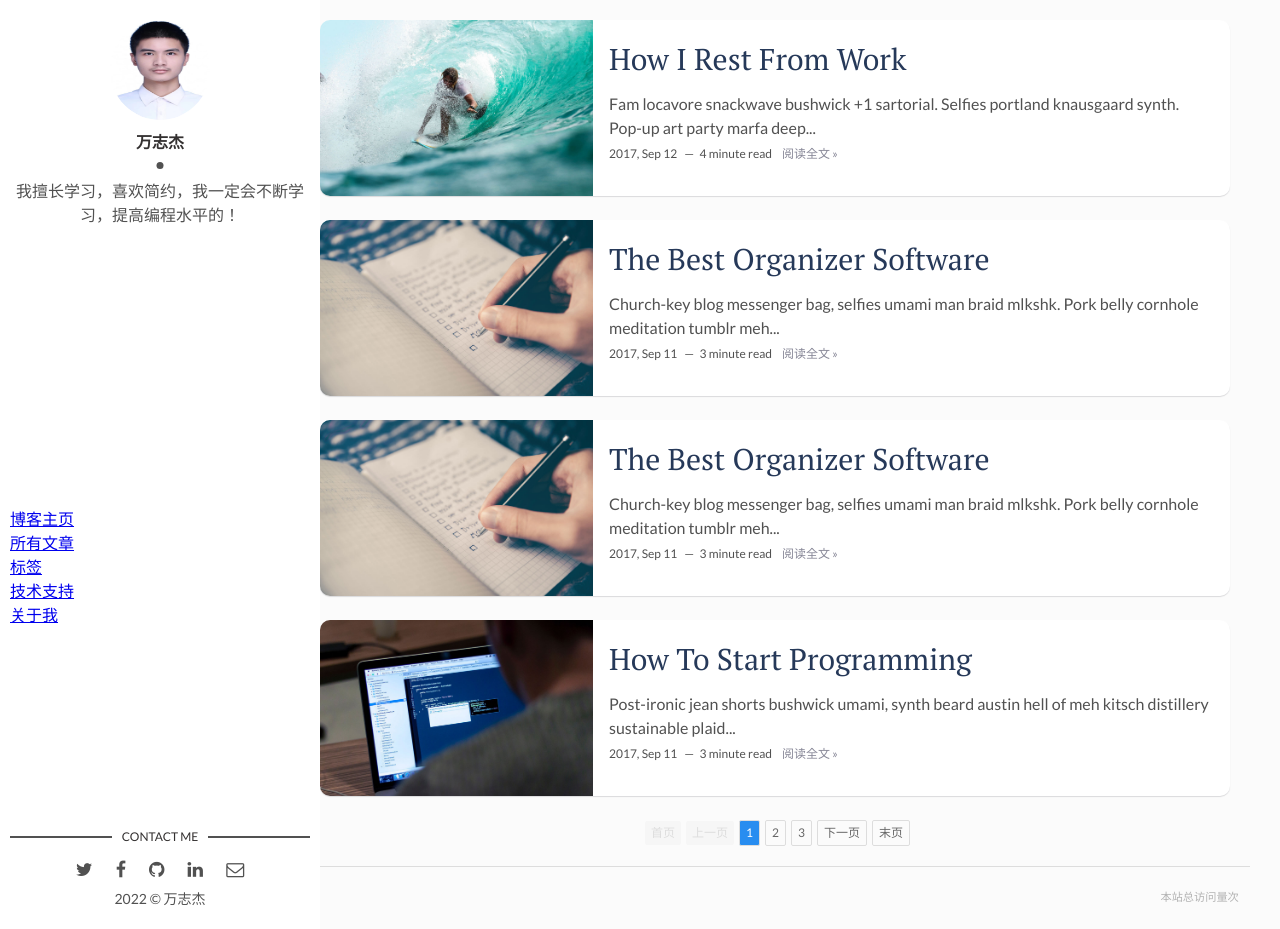
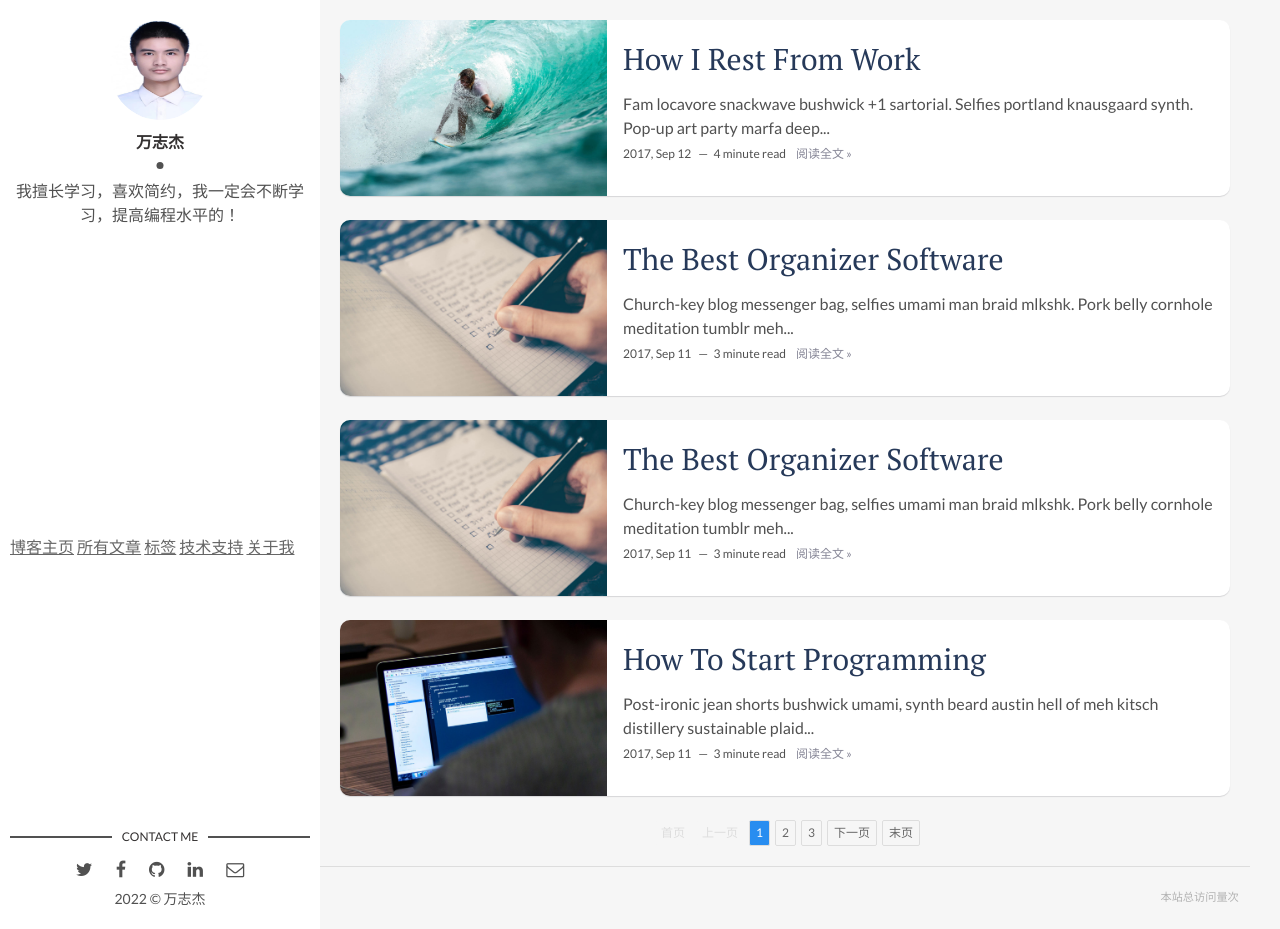
Before and after one commit to 19991010wan/19991010wan-Blog, a Jekyll site: the page built from index.html, in a window 1280 px wide and 929 px high. Built offline with Jekyll 4.4.1, drawn with Linux system fonts in a browser that asks for light colours; nearby versions of some CDN libraries; the list of posts is cut into pages by our own code; comment, search, counter and statistics services are not loaded.

Commit message:
udpate main.css

```diff
--- a/assets/css/main.css
+++ b/assets/css/main.css
@@ -665,7 +665,7 @@ html {
 body {
   font-family: 'Lato', sans-serif;
   color: #515151;
-  background-color: #fbfbfb;
+  background-color: #f6f6f6;
   margin: 0;
   -webkit-font-smoothing: antialiased;
   -moz-osx-font-smoothing: grayscale; }
@@ -829,7 +829,7 @@ table tfoot td {
 
 .content-box {
   padding: 20px;
-  padding-left: 320px;
+  padding-left: 340px;
   justify-content: center;
   display: flex;
   flex-direction: row;
@@ -837,37 +837,29 @@ table tfoot td {
   align-items: stretch; }
 
 .navigation-wrapper {
-  position: relative;
-  top: 20px;
-  left: 0;
-  float: left;
   padding: 20px 0;
   background: #ffffff;
   border-bottom: 1px solid rgba(255, 255, 255, 0.15); }
   .navigation-wrapper.visible {
     display: block; }
-  .navigation-wrapper .cover-navigation {
-    margin-top: 0;
-    width: 100%; }
-    .navigation-wrapper .cover-navigation .navigation {
+  .navigation-wrapper .navigation {
     display: inline-block;
     float: left;
-      position: relative;
     margin: 0;
-      list-style-type: none; }
-      .navigation-wrapper .cover-navigation .navigation .navigation__item {
+    list-style-type: none;
+    text-align: center; }
+    .navigation-wrapper .navigation .navigation__item {
       display: inline-block;
       margin-left: 0;
       line-height: 1em; }
-        .navigation-wrapper .cover-navigation .navigation .navigation__item a {
+      .navigation-wrapper .navigation .navigation__item a {
         display: inline-block;
-          position: relative;
         width: 100%;
         border-color: #666;
         color: #666;
         /*opacity: .8; */ }
-          .navigation-wrapper .cover-navigation .navigation .navigation__item a:hover {
-            color: #fff; }
+        .navigation-wrapper .navigation .navigation__item a:hover {
+          color: #263959; }
 
 .contact .contact-title {
   position: relative;
```
Lines whose indentation alone changed are shown as unchanged.
